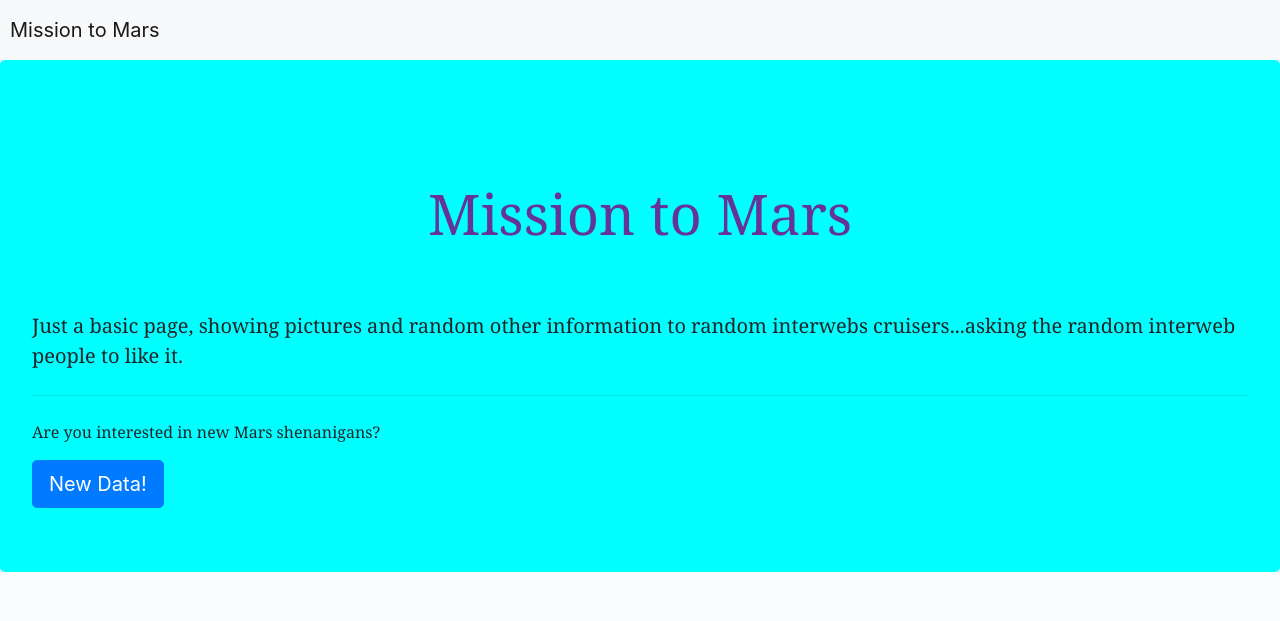
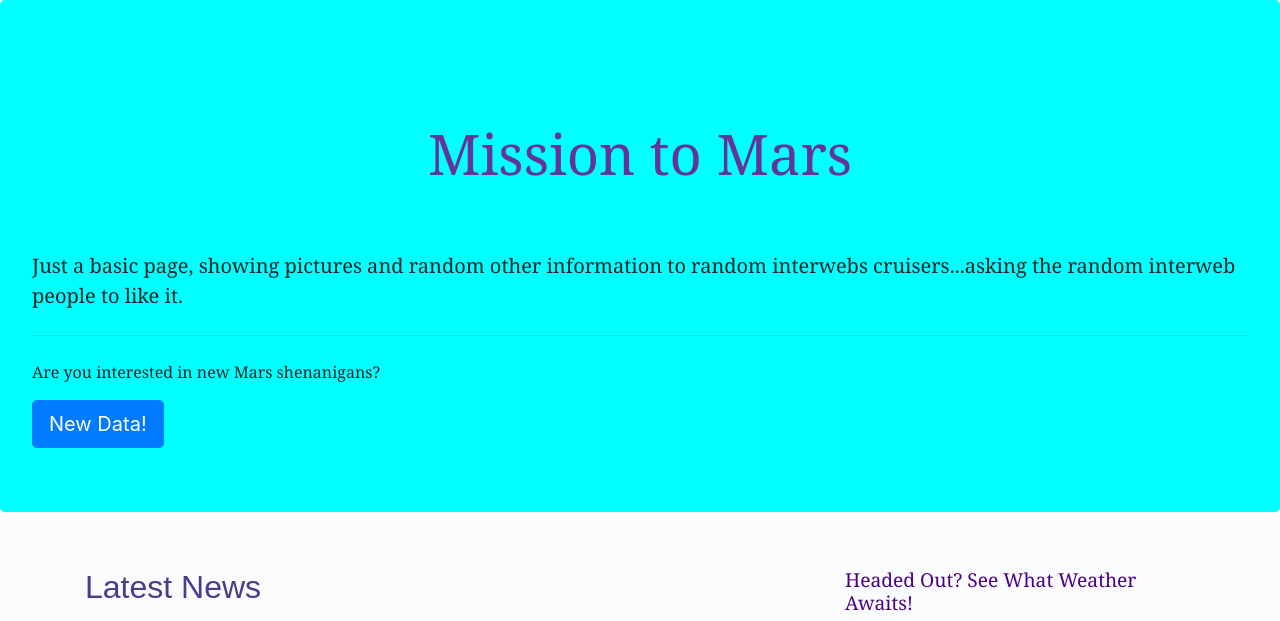
Before and after one commit to crchunn/web-scraping-challenge, a Flask app: page / in a window 1280 px wide. Shown: the top 621 px of the page. Run offline with Flask 2, Linux system fonts and the light colour scheme; data that the repository does not hold is empty; some libraries are stand-ins or nearby versions.

Commit message:
trying to fix css

```diff
--- a/missions_to_mars/templates/Index.html
+++ b/missions_to_mars/templates/Index.html
@@ -9,7 +9,7 @@
   <!-- Bootstrap CSS -->
   <link rel="stylesheet" href="https://stackpath.bootstrapcdn.com/bootstrap/4.5.0/css/bootstrap.min.css"
     integrity="sha384-9aIt2nRpC12Uk9gS9baDl411NQApFmC26EwAOH8WgZl5MYYxFfc+NcPb1dKGj7Sk" crossorigin="anonymous">
-  <link rel="stylesheet" href="../styles.css">
+  <link rel="stylesheet" href="/missions_to_mars/styles.css">
 
 </head>
 
@@ -19,9 +19,7 @@
       <button class="navbar-toggler" type="button" data-toggle="collapse" data-target="#navbarTogglerDemo02" aria-controls="navbarTogglerDemo02" aria-expanded="false" aria-label="Toggle navigation">
         <span class="navbar-toggler-icon"></span>
       </button> -->
-  <nav class="navbar navbar-light bg-light">
-    <a class="navbar-brand" href="/index.html">Mission to Mars</a>
-  </nav>
+
 
   <div class="jumbotron">
     <h1 class="display-4">Mission to Mars</h1>
```
